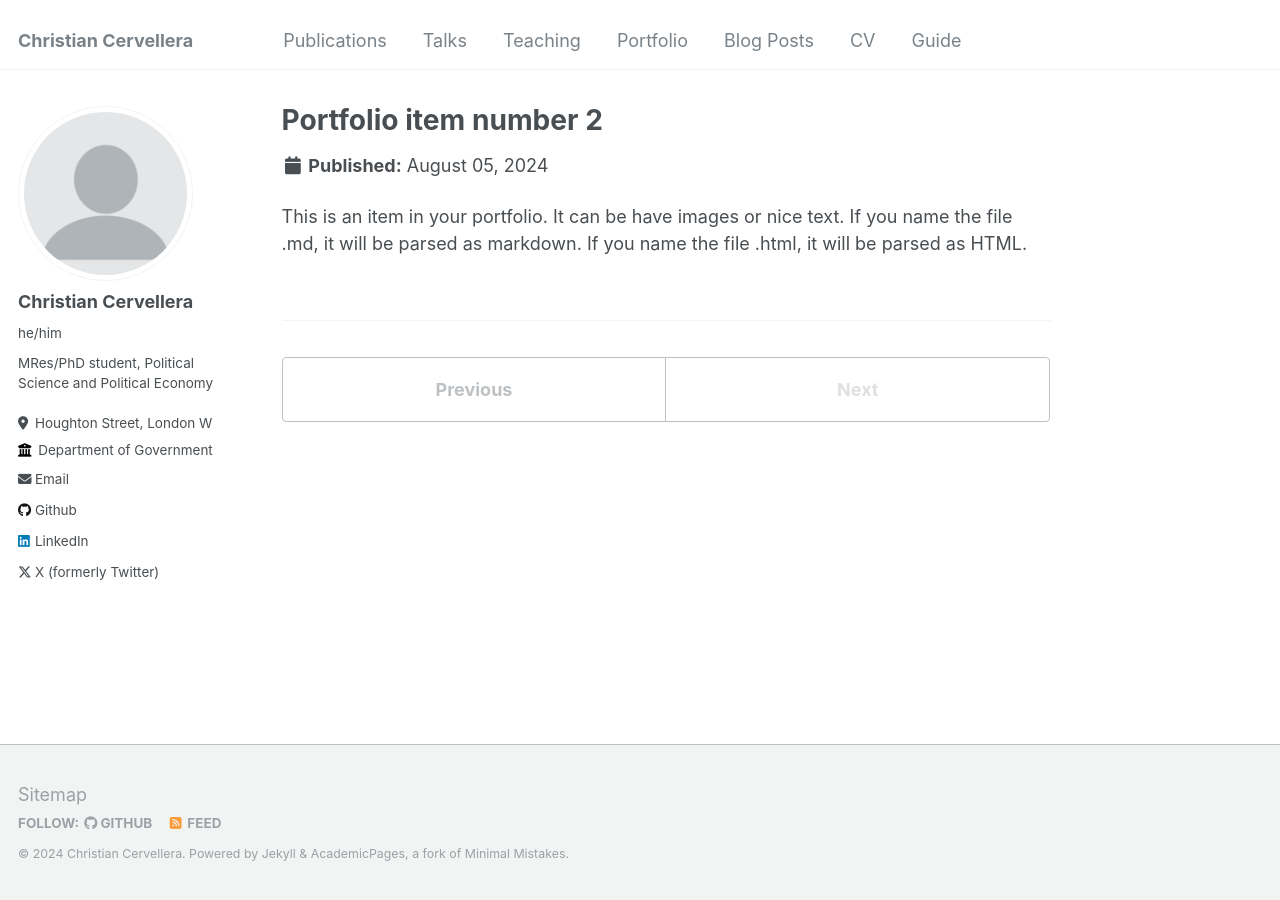
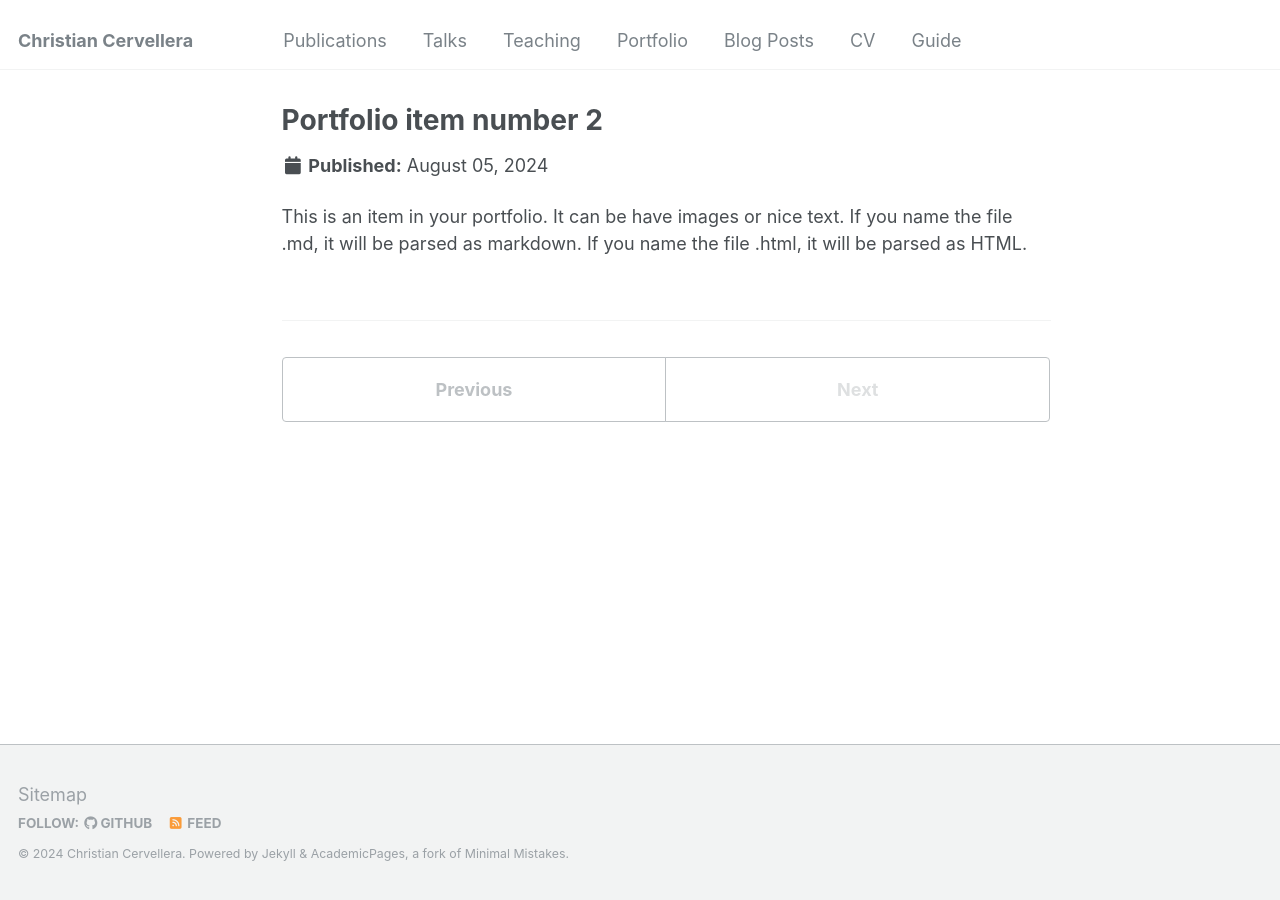
Before and after one commit to ritwika-das/ritwika-das.github.io, a Jekyll site: the page built from _portfolio/portfolio-2.html, in a window 1280 px wide. Built offline with Jekyll 4.4.1, drawn with Linux system fonts in a browser that asks for light colours; part of the change alters nothing that is shown.

Commit message:
Update _config.yml

```diff
--- a/_config.yml
+++ b/_config.yml
@@ -24,7 +24,7 @@ repository               : "christiancervellera/christiancervellera.github.io"
 #               Additional customization can be done by editing /_includes/author-profile.html
 author:
   # Biographic information
-  avatar           : "profile.png"
+  avatar           : "images/s16064.jpg"
   name             : "Christian Cervellera"
   pronouns         : "he/him" # example: "she/her"
   bio              : "MRes/PhD student, Political Science and Political Economy"
@@ -80,7 +80,7 @@ author:
 # Site Settings
 teaser                   :  # filename of teaser fallback teaser image placed in /images/, .e.g. "500x300.png"
 breadcrumbs              : false # true, false (default)
-words_per_minute         : 160
+words_per_minute         : 200
 future                   : true
 read_more                : "disabled" # if enabled, adds "Read more" links to excerpts
 talkmap_link             : false #change to true to add link to talkmap on talks page
@@ -261,9 +261,9 @@ defaults:
       type: portfolio
     values:
       layout: single
-      author_profile: true
+      author_profile: false
       share: false
-      comment: true
+      comment: false
   # _talks
   #- scope:
   #    path: ""
```
